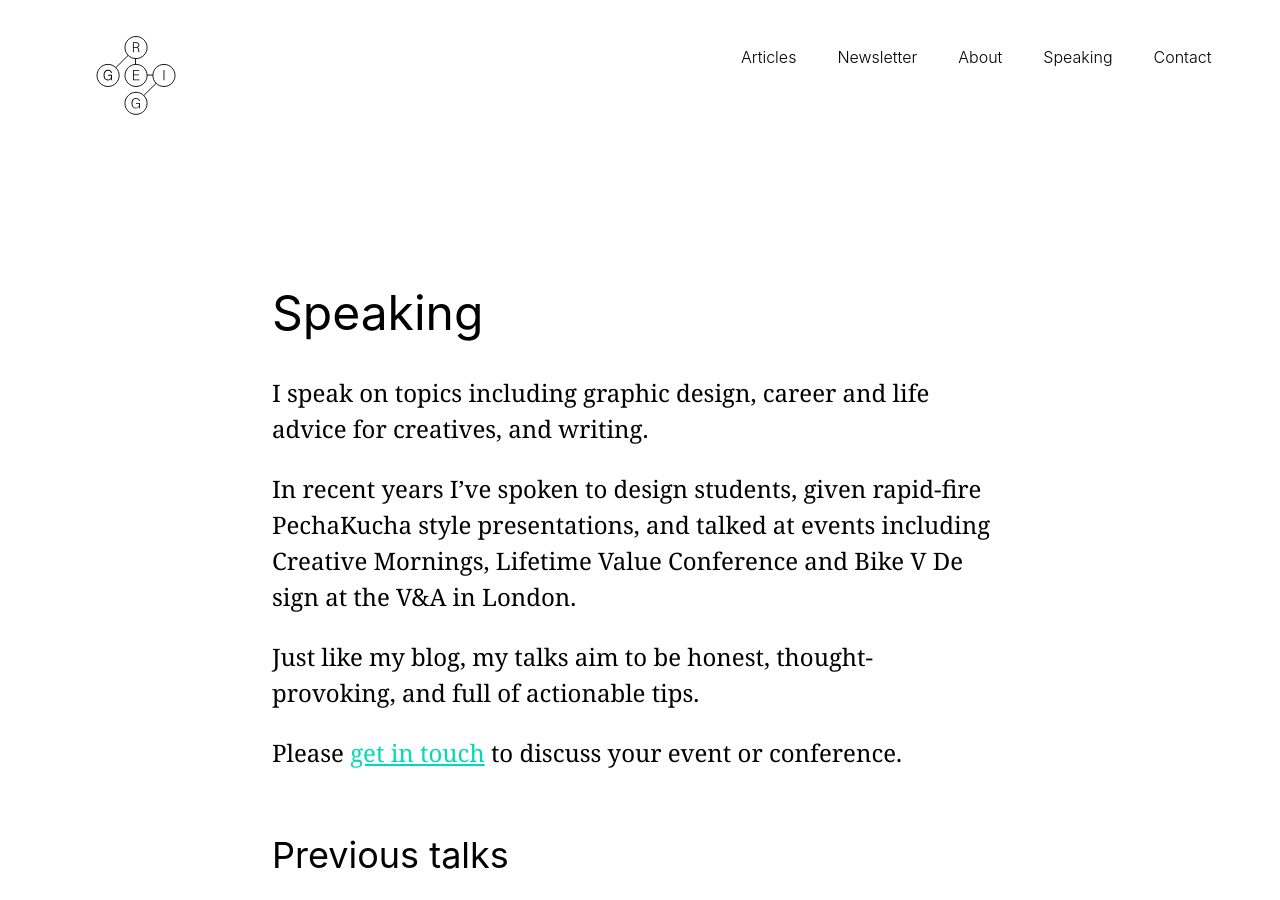
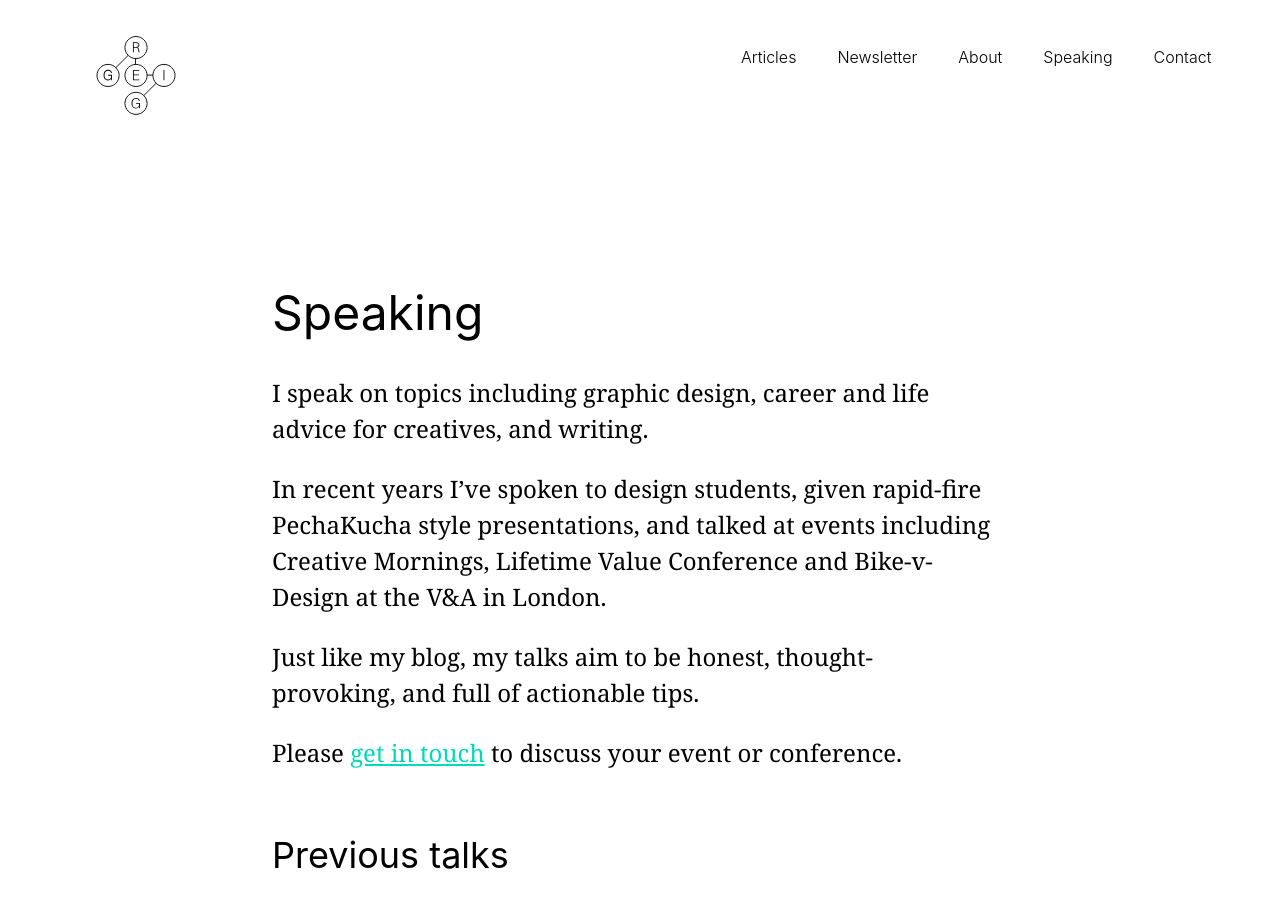
Before and after one commit to j-greig/greig, a Jekyll site: the page built from speaking.md, in a window 1280 px wide and 900 px high. Built offline with Jekyll 4.4.1, drawn with Linux system fonts in a browser that asks for light colours; nearby versions of some CDN libraries; comment, search, counter and statistics services are not loaded.

```diff
--- a/speaking.md
+++ b/speaking.md
@@ -12,7 +12,7 @@ start_page_with_subtitle:
 ---
 I speak on topics including graphic design, career and life advice for creatives, and writing.
 
-In recent years I've spoken to design students, given rapid-fire PechaKucha style presentations, and talked at events including Creative Mornings, Lifetime Value Conference and Bike V De  sign at the V&A in London.
+In recent years I've spoken to design students, given rapid-fire PechaKucha style presentations, and talked at events including Creative Mornings, Lifetime Value Conference and Bike-v-Design at the V&A in London.
 
 Just like my blog, my talks aim to be honest, thought-provoking, and full of actionable tips.
 
```
Also changed, not shown: _posts/2025-08-29-how-to-birth-a-symbient.md (+1 -1 lines), media/syibment-digital-familiar.jpg (added), media/symbient-backrooms.jpg (added), media/symbient-chaos-order.jpg (added), media/symbient-monster.jpg (added), media/symbient-not-software.jpg (added), media/symbient-wib-and-wob-world.jpg (added).
